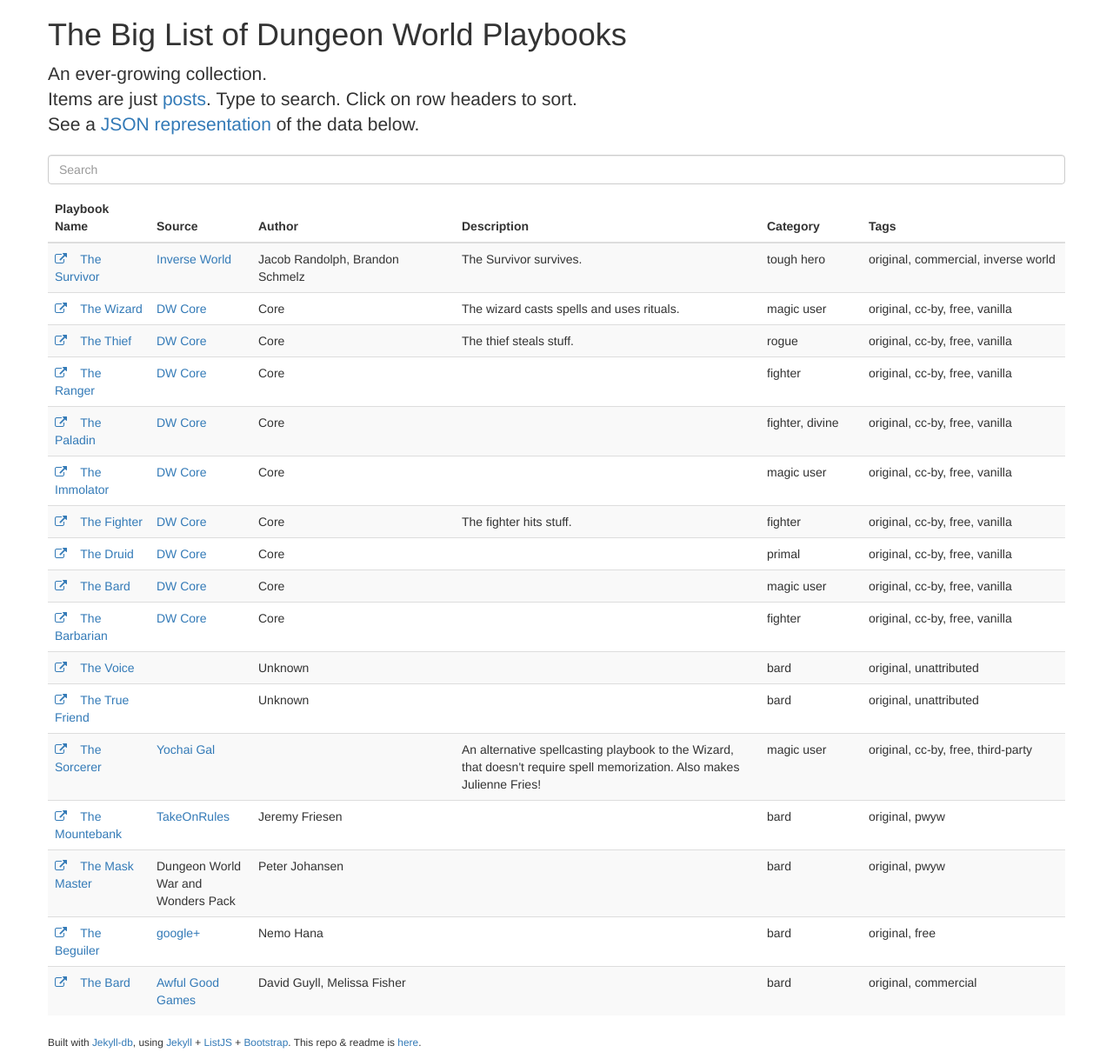
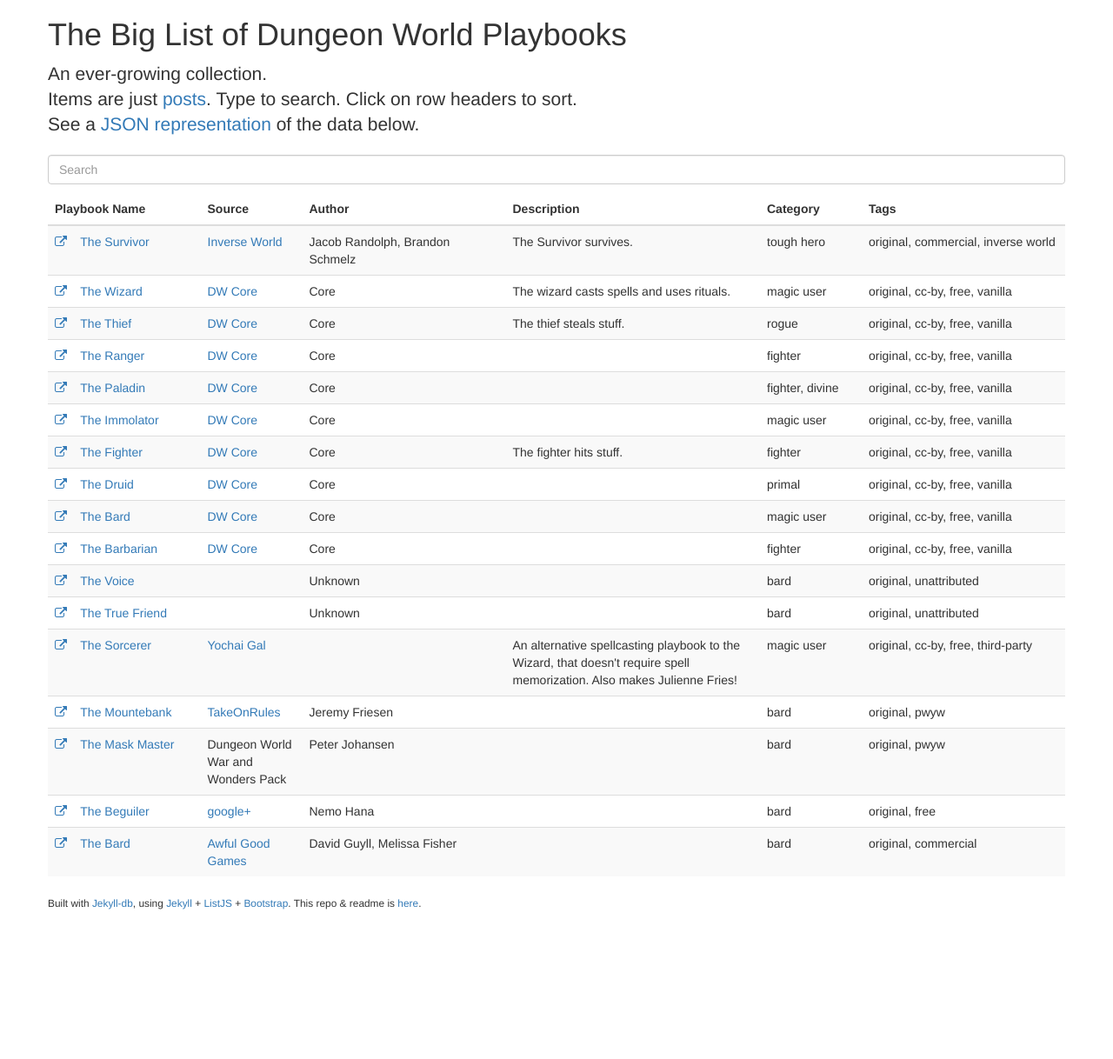
Before and after one commit to exposit/dw-playbooks, a Jekyll site: the page built from index.html, in a window 1280 px wide. Shown: the whole page at 87% size. Built offline with Jekyll 4.4.1, drawn with Linux system fonts in a browser that asks for light colours; nearby versions of some CDN libraries; after the commit the page ends 1058 px from its top, so only the background shows below that.

Commit message:
tweaking spacing

```diff
--- a/_includes/interactive-table.html
+++ b/_includes/interactive-table.html
@@ -8,10 +8,10 @@
 <table class="table table-striped">
 	<thead>
 		<tr>
-			<th style="width:10%;"><span class="sort" data-sort="playbook-name">Playbook Name</span></th>
+			<th style="width:15%;"><span class="sort" data-sort="playbook-name">Playbook Name</span></th>
 			<th style="width:10%;"><span class="sort" data-sort="source">Source</span></th>
 			<th style="width:20%;"><span class="sort" data-sort="author">Author</span></th>
-			<th style="width:30%;"><span class="sort" data-sort="description">Description</span></th>
+			<th style="width:25%;"><span class="sort" data-sort="description">Description</span></th>
 			<th style="width:10%;"><span class="sort" data-sort="category">Category</span></th>
 			<th style="width:20%;"><span class="sort" data-sort="tags">Tags</span></th>
 		</tr>
```
